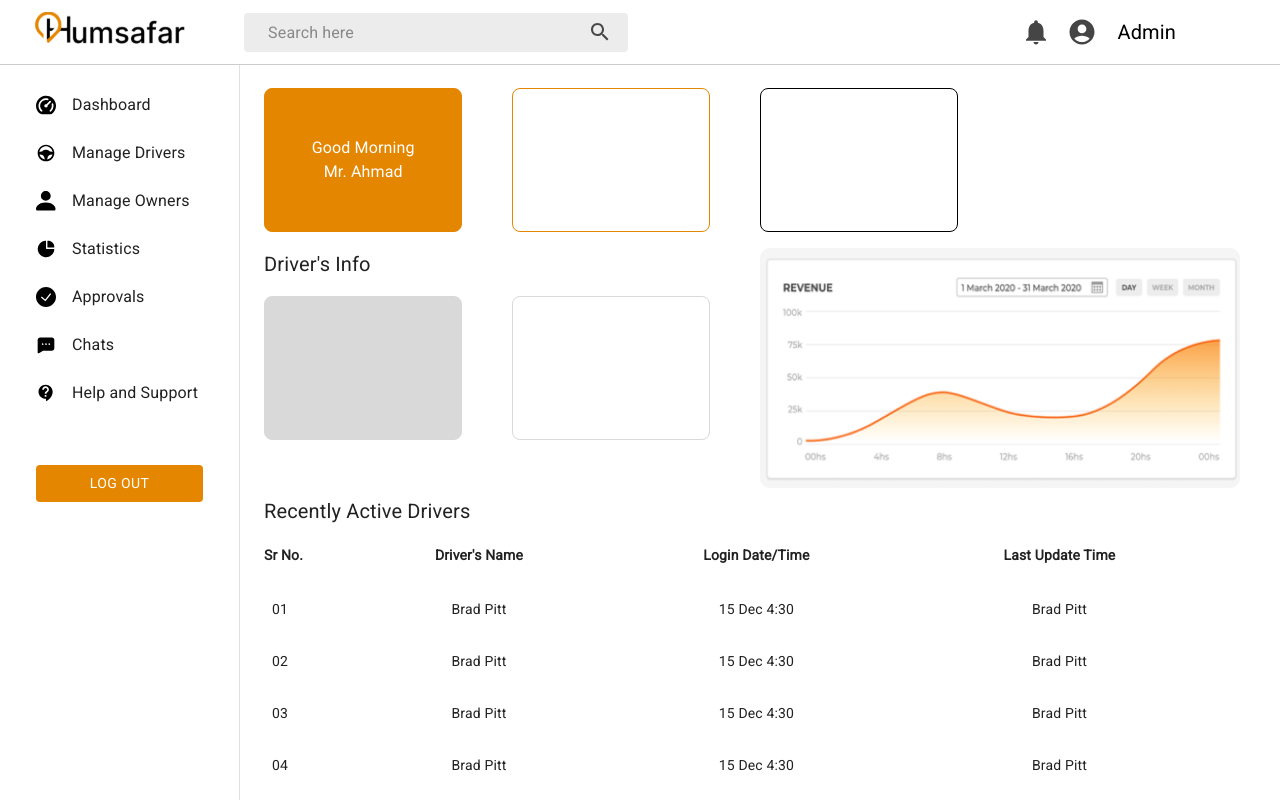
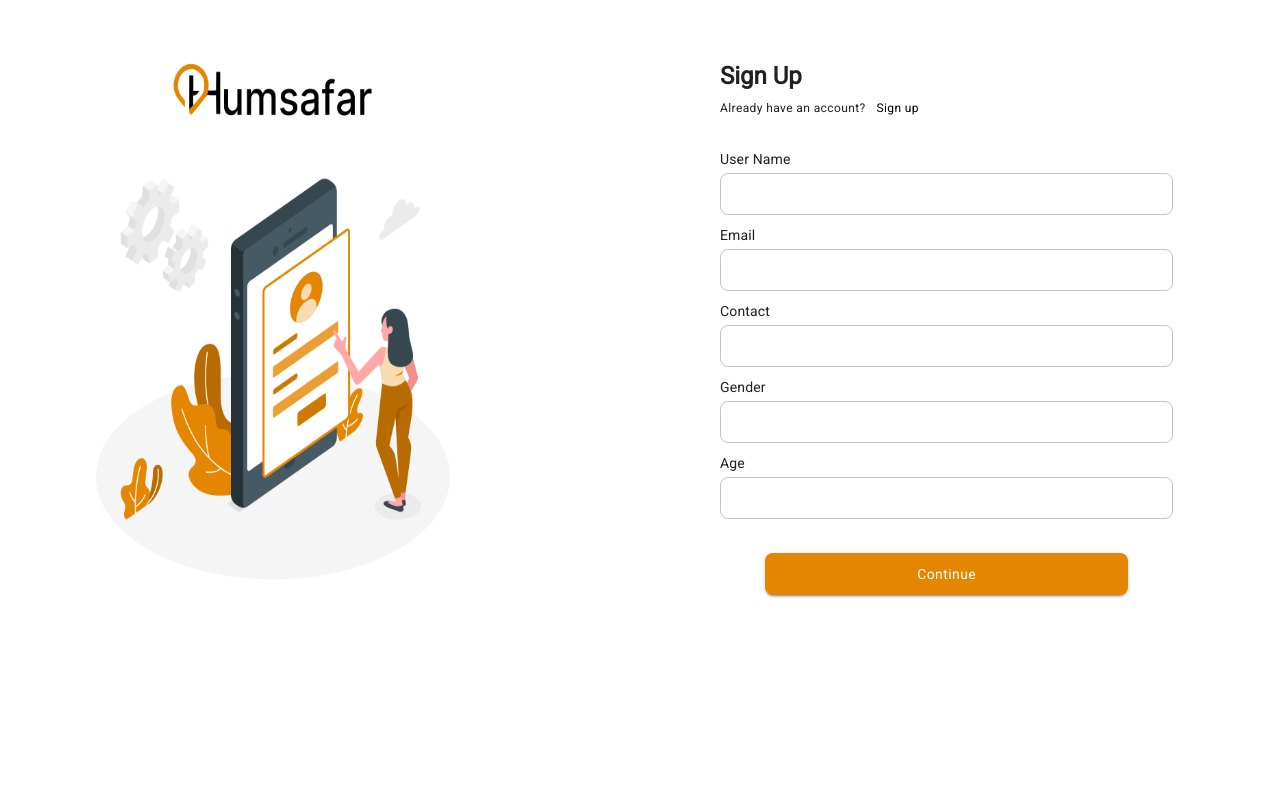
Before and after one commit to umer-shehzad/humsafardashboard, a React (Vite) app: page /signup/personal-info in a window 1280 px wide. Shown: the top 810 px of the page. Built offline with nearby package versions, Linux system fonts and the light colour scheme.

Commit message:
add signup - personal info page

```diff
--- a/package.json
+++ b/package.json
@@ -15,8 +15,11 @@
     "@fontsource/roboto": "^5.0.13",
     "@mui/icons-material": "^5.15.20",
     "@mui/material": "^5.15.20",
+    "formik": "^2.4.6",
     "react": "^18.3.1",
-    "react-dom": "^18.3.1"
+    "react-dom": "^18.3.1",
+    "react-router-dom": "^6.24.0",
+    "yup": "^1.4.0"
   },
   "devDependencies": {
     "@types/react": "^18.3.3",
--- a/src/App.jsx
+++ b/src/App.jsx
@@ -1,10 +1,23 @@
+import React from 'react';
+import { BrowserRouter as Router, Route, Routes } from 'react-router-dom';
+
 import MiniDrawer from './components/MiniDrawer';
+import PersonalInfo from './pages/signup/PersonalInfo';
 
 function App() {
 
   return (
     <>
-      <MiniDrawer />
+      <Router>
+        <Routes>
+          <Route path="/signup/personal-info" element={<PersonalInfo />} />
+          {/* <Route path="/signup/upload-cnic" element={<UploadCnic />} />
+          <Route path="/signup/password" element={<Password />} />
+          <Route path="/signup/confirmation" element={<Confirmation />} />
+          <Route path="*" element={<div>Page not found</div>} /> */}
+        </Routes>
+      </Router>
+      {/* <MiniDrawer /> */}
     </>
   )
 }
--- /dev/null
+++ b/src/components/common/CustomButton.jsx
@@ -0,0 +1,25 @@
+import React from 'react';
+import { Button, Box } from '@mui/material';
+
+const CustomButton = ({ btnName }) => {
+    return (
+        <Box textAlign={'center'} mt={3}>
+            <Button
+                type="submit"
+                variant="contained"
+                sx={{
+                    textTransform: 'none',
+                    backgroundColor: '#E58600',
+                    color: 'white',
+                    borderRadius: '8px',
+                    height: '42px',
+                    width: '80%'
+                }}
+            >
+                {btnName}
+            </Button>
+        </Box>
+    )
+}
+
+export default CustomButton
--- /dev/null
+++ b/src/components/common/InputField.jsx
@@ -0,0 +1,27 @@
+import React from 'react'
+import { Box, Typography, TextField  } from '@mui/material';
+import { Field } from 'formik';
+
+const InputField = ({ labelName, fieldName }) => {
+    return (
+        <Box>
+            <Typography variant="body2" mb={0.5}>{labelName}</Typography>
+            <Field
+                name={fieldName}
+                as={TextField}
+                variant="outlined"
+                fullWidth
+                // error={touched.userName && !!errors.userName}
+                // helperText={touched.userName && errors.userName}
+                sx={{
+                    '& .MuiOutlinedInput-root': {
+                        height: '42px',
+                        borderRadius: '8px'
+                    }
+                }}
+            />
+        </Box>
+    )
+}
+
+export default InputField
--- /dev/null
+++ b/src/components/signup/PersonalInfoForm.jsx
@@ -0,0 +1,83 @@
+import React from 'react';
+import { Button, TextField, Typography, Box, Container } from '@mui/material';
+import { Formik, Form, Field } from 'formik';
+import * as Yup from 'yup';
+import { Height } from '@mui/icons-material';
+import InputField from '../common/InputField';
+import CustomButton from '../common/CustomButton';
+
+// const SignupSchema = Yup.object().shape({
+//     userName: Yup.string()
+//         .required('User Name is required'),
+//     email: Yup.string()
+//         .email('Invalid email')
+//         .required('Email is required'),
+//     contact: Yup.string()
+//         .required('Contact is required'),
+//     gender: Yup.string()
+//         .required('Gender is required'),
+//     age: Yup.number()
+//         .required('Age is required')
+//         .positive('Age must be a positive number')
+//         .integer('Age must be an integer'),
+// });
+
+const PersonalInfoForm = () => {
+    return (
+        <Box display={'flex'} flexDirection={'column'} columnGap={3}>
+            {/* Title */}
+            <Typography variant="h5" fontWeight={600}>
+                Sign Up
+            </Typography>
+
+            {/* sub-title */}
+            <Typography variant="caption" mb={3}>
+                Already have an account?
+                <Button
+                    variant="text"
+                    sx={{
+                        textTransform: 'none',
+                        color: 'black',
+                        fontSize: 'caption.fontSize',
+                        '&:hover': {
+                            backgroundColor: 'transparent',
+                        }
+                    }}>
+                    Sign up
+                </Button>
+            </Typography>
+
+            {/* form */}
+            <Formik
+                initialValues={{
+                    userName: '',
+                    email: '',
+                    contact: '',
+                    gender: '',
+                    age: '',
+                }}
+                // validationSchema={SignupSchema}
+                onSubmit={(values) => {
+                    console.log(values);
+                }}
+            >
+                {({ errors, touched }) => (
+                    <Form>
+                        <Box display={'flex'} flexDirection={'column'} rowGap={1.25}>
+
+                            <InputField labelName="User Name" fieldName="userName"/>
+                            <InputField labelName="Email" fieldName="email"/>
+                            <InputField labelName="Contact" fieldName="contact"/>
+                            <InputField labelName="Gender" fieldName="gender"/>
+                            <InputField labelName="Age" fieldName="age"/>
+
+                            <CustomButton btnName={'Continue'}/>
+                        </Box>
+                    </Form>
+                )}
+            </Formik>
+        </Box>
+    );
+};
+
+export default PersonalInfoForm;
--- /dev/null
+++ b/src/pages/signup/PersonalInfo.jsx
@@ -0,0 +1,58 @@
+import * as React from 'react';
+import CssBaseline from '@mui/material/CssBaseline';
+import Box from '@mui/material/Box';
+import Grid from '@mui/material/Grid';
+
+import PersonalInfoForm from '../../components/signup/PersonalInfoForm';
+
+export default function PersonalInfo() {
+    const handleSubmit = (event) => {
+        event.preventDefault();
+        const data = new FormData(event.currentTarget);
+        console.log({
+            email: data.get('email'),
+            password: data.get('password'),
+        });
+    };
+
+    return (
+        <Box display={'flex'} alignItems={'center'} justifyContent={'center'} height={'100vh'}>
+            <Grid container component="main" columnGap={10}
+                sx={{
+                    height: { lg: '85vh', xs: '100vh' },
+                    width: '85%'
+                }}
+            >
+                <CssBaseline />
+                {/* Image */}
+                <Grid
+                    item
+                    xs={false}
+                    lg={6}
+                >
+                    <Box
+                        component="img"
+                        sx={{ width: '65%', height: '65vh', display: { xs: 'none', lg: 'block' } }}
+                        alt="Logo"
+                        src="/signup/pic1.png"
+                    />
+                </Grid>
+
+                {/* Form */}
+                <Grid item xs={12} sm={8} md={5} lg={5} >
+                    <Box
+                        sx={{
+                            display: 'flex',
+                            flexDirection: 'column',
+                        }}
+                    >
+
+                        <PersonalInfoForm />
+
+                    </Box>
+                </Grid>
+
+            </Grid>
+        </Box>
+    );
+}
```
Also changed, not shown: public/signup/pic1.png (added), 1 other file (tests, documents, lock files or other folders).
